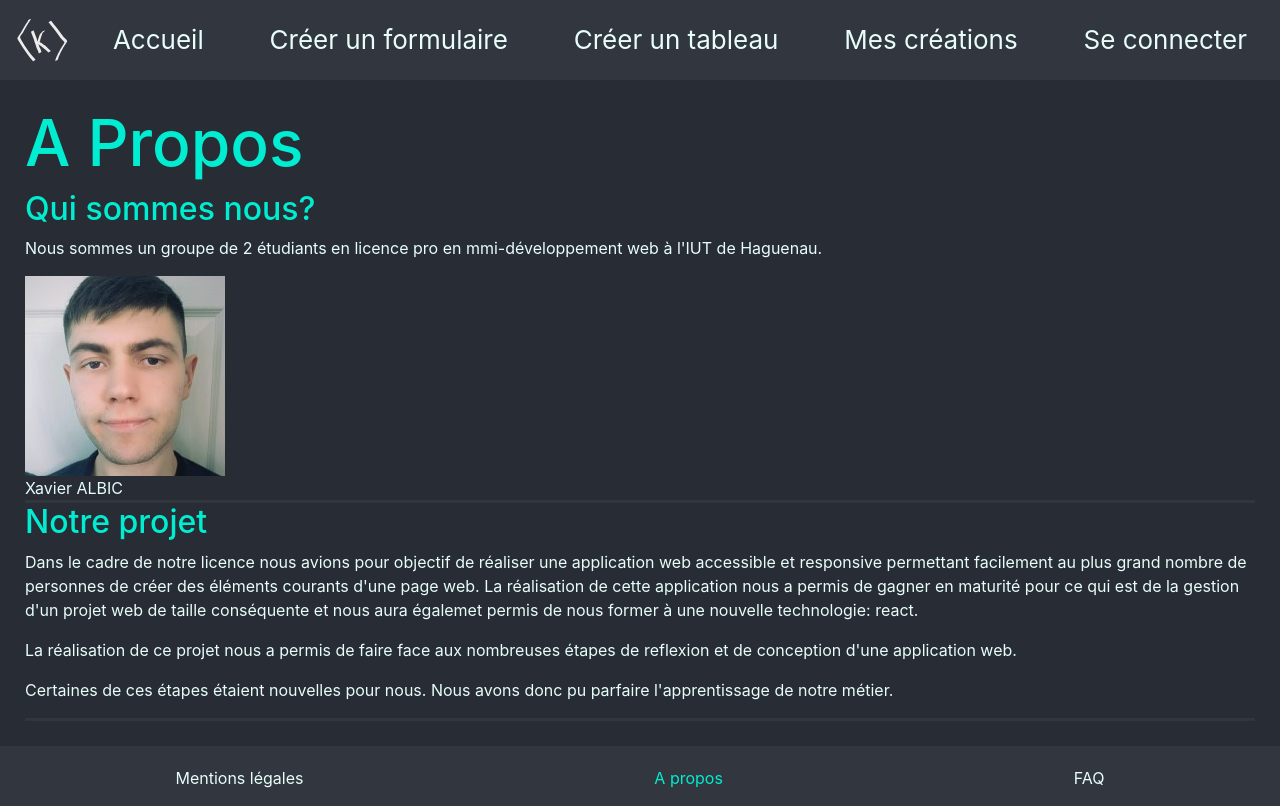
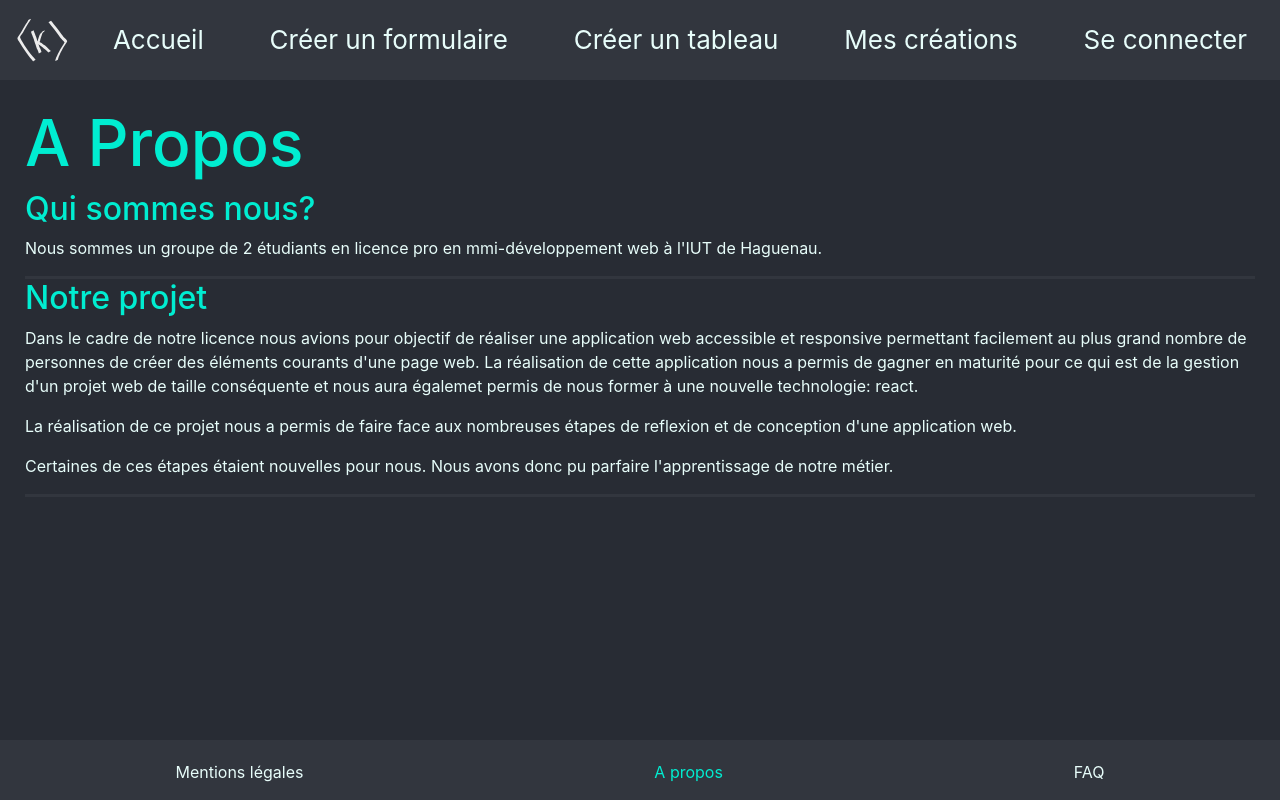
Before and after one commit to eriwyn/kashyyyk, a React (Create React App) app: page /a-propos in a window 1280 px wide. Built offline with nearby package versions, Linux system fonts and the light colour scheme.

Commit message:
supp photo

```diff
--- a/src/components/pages/About.js
+++ b/src/components/pages/About.js
@@ -6,12 +6,6 @@ export default function  About(){
       <article className="article">
         <h2>Qui sommes nous?</h2>
         <p>Nous sommes un groupe de 2 étudiants en licence pro en mmi-développement web à l'IUT de Haguenau.</p>
-        <div className="flexAPropos">
-          <div className="divImageAPropos">
-            <img src="./../../../photoXav.jfif" alt="Xavier ALBIC" className="imgAPropos"></img>
-            <span>Xavier ALBIC</span>
-          </div>
-        </div>
       </article>
       <article className="article">
         <h2>Notre projet</h2>
--- a/src/css/pages/footerPages.scss
+++ b/src/css/pages/footerPages.scss
@@ -19,16 +19,3 @@
 h1{
     color:$colorBleuClair;
 }
-
-.flexAPropos{
-    display:flex;
-}
-
-.divImageAPropos{
-    display:flex;
-    flex-direction: column;
-}
-
-.imgAPropos{
-    width:200px;
-}
```
Also changed, not shown: public/photoXav.jfif (deleted).
